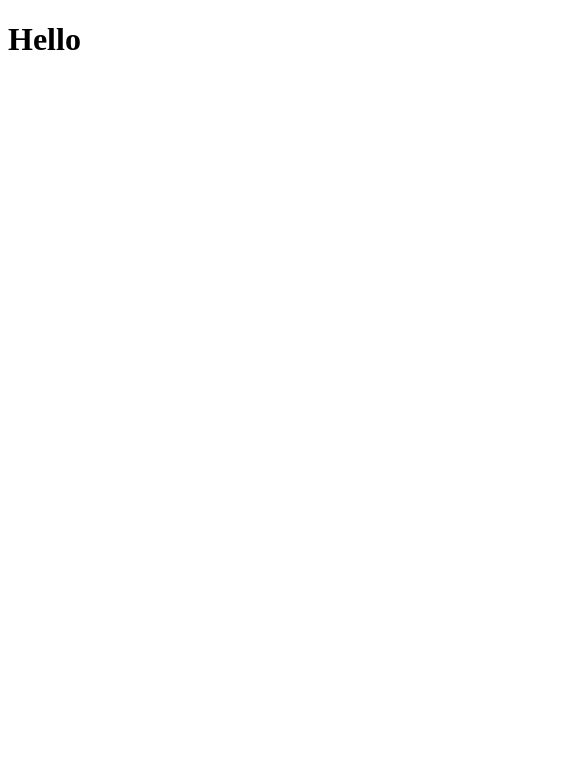
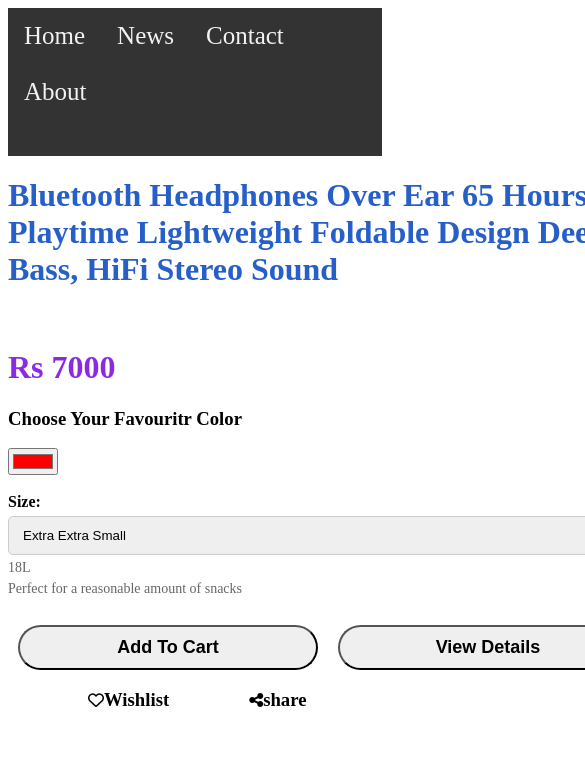
Before and after one commit to Alomj257/MG-Intern-Task, a plain HTML site: page index.html in a window 390 px wide. Shown: the top 759 px of the page, 585 px wide, since content can reach past the window. Drawn offline with Linux system fonts and the light colour scheme.

Commit message:
headphones
adding index and style

```diff
--- a/index.html
+++ b/index.html
@@ -3,9 +3,104 @@
 <head>
     <meta charset="UTF-8">
     <meta name="viewport" content="width=device-width, initial-scale=1.0">
-    <title>Document</title>
+    <title> HEADPHONES</title>
+
+    <link rel="stylesheet" href="style.css">
+    <link rel="stylesheet" href="https://cdnjs.cloudflare.com/ajax/libs/font-awesome/6.5.2/css/all.min.css" >
+
+
+
+
+
+
+
+
 </head>
 <body>
-    <h1>Hello</h1>
+
+
+  <nav>
+
+
+    <div class="nav">
+
+        <a href="#home">Home</a>
+        <a href="#news">News</a>
+        <a href="#contact">Contact</a>
+        <a href="#about">About</a>
+
+
+    <div>
+        <input  style="margin-left: 600px; height: 30px; width: 300px; justify-content: center; align-items: center; margin-bottom:10px px;"     type="text" placeholder="search your item " id="itenlist">
+      </div>
+    </div>
+  </nav>
+
+
+
+
+
+
+
+
+      <div class="parent">
+
+        <div class="headlines">
+            <h1 style="color: rgb(39, 95, 201);"> Bluetooth Headphones Over Ear
+              65 Hours Playtime
+              Lightweight Foldable Design
+              Deep Bass, HiFi Stereo Sound </h1>
+              <br>
+              <h1 style="color: blueviolet;" class="price">Rs 7000 </h1>
+              <div>
+              <h3> Choose Your Favouritr Color</h3>
+              </div>
+              <div>
+                <label for="favcolor"></label>
+                <input type="color" id="favcolor" value="#ff0000">
+              </div>
+              <br>
+
+
+              <div class="size-block">
+                <label>Size:</label>
+                <select>
+                  <option value="Extra Extra Small">Extra Extra Small</option>
+                  <option value="Extra Extra large">Extra Extra large</option>
+                </select>
+                <span>18L</span>
+                <span>Perfect for a reasonable amount of snacks</span>
+              </div>
+              <br>
+
+              <div class="button">
+                <button style="height: 45px;width: 300px; padding: 10px;"   class="cart">Add To Cart</button>
+                <div>
+                  <button  style="height: 45px;width: 300px; padding: 10px;"   class="cart">View Details</button>
+                </div>
+              </div>
+              <div id="icon"><i class="fa-regular fa-heart"> </i>
+                <h3 class="share"> Wishlist </h3>
+                 <div  id="icon"><i class="fa-solid fa-share-nodes">
+
+                 </i>
+                 <h3 class="share"> share </h3></div>
+        </div>
+
+        </div>
+        <div class="image">
+                <img src="https://images.unsplash.com/photo-1577174881658-0f30ed549adc?q=80&w=1440&auto=format&fit=crop&ixlib=rb-4.0.3&ixid=M3wxMjA3fDB8MHxwaG90by1wYWdlfHx8fGVufDB8fHx8fA%3D%3D" class="image" >
+
+
+
+
+            </div>
+        </div>
+
+
+
+
+
+
 </body>
 </html>
--- /dev/null
+++ b/style.css
@@ -0,0 +1,142 @@
+
+.nav {
+  background-color: #333;
+  overflow: hidden;
+  text-align: justify;
+
+}
+
+
+.nav a {
+  float: left;
+  text-align: justify;
+  color: #f2f2f2;
+  padding: 14px 16px;
+  text-decoration: none;
+  font-size: 25px;
+  justify-content: space-between;
+}
+
+
+.nav a:hover {
+  background-color: #dd4444;
+  color: black;
+}
+
+.search {
+   float: right;
+   border-radius: 20px;
+   margin-left: 10px;
+   justify-content: space-between;
+   justify-content: right;
+   margin-inline-end: 100px;
+   margin-left: 200px;
+}
+#itemlist {
+  float: right;
+   border-radius: 20px;
+   justify-content: center;
+   align-items: end;
+   justify-content: space-between;
+   gap: 1000px;
+   margin-left: 100px;
+
+}
+h1  .price {
+  color: aqua;
+
+
+}
+
+.parent {
+
+  background-color: white;
+  display: flex;
+  align-items: justify;
+  justify-content: space-between;
+}
+
+ div .image {
+  height: 600px;
+  width: 600px;
+
+
+}
+div .headlines {
+  margin-right: 10px;
+}
+div #icon {
+  display: flex;
+  align-items: center;
+  margin-left: 50px;
+
+}
+
+div #icon {
+  display: flex;
+  align-items: center;
+  margin-left: 250px;
+  margin-inline: 80px;
+}
+h3 .class {
+  text-align: justify;
+  justify-content: center;
+  justify-content: space-between;
+  margin-left: 200px;
+}
+div .button {
+  display: flex;
+
+}
+
+.cart {
+  border-radius: 25px;
+  justify-content: space-evenly;
+  justify-content: space-between;
+  justify-self: auto;
+  align-items: center;
+  cursor: pointer;
+  margin-inline: 10px;
+  font-size: large;
+  font-weight: bolder;
+
+}
+
+.cart:hover {
+  background-color: lightgreen;
+}
+
+
+
+
+
+
+
+
+
+
+
+.size-block {
+  display: flex;
+  flex-direction: column;
+  align-items: flex-start;
+  margin-bottom: 10px;
+}
+
+.size-block label {
+  font-weight: bold;
+  margin-bottom: 5px;
+}
+
+.size-block select {
+  width: 100%;
+  padding: 10px;
+  border: 1px solid #ccc;
+  border-radius: 5px;
+}
+
+.size-block span {
+  font-size: 14px;
+  color: #666;
+  margin-top: 5px;
+}
```
